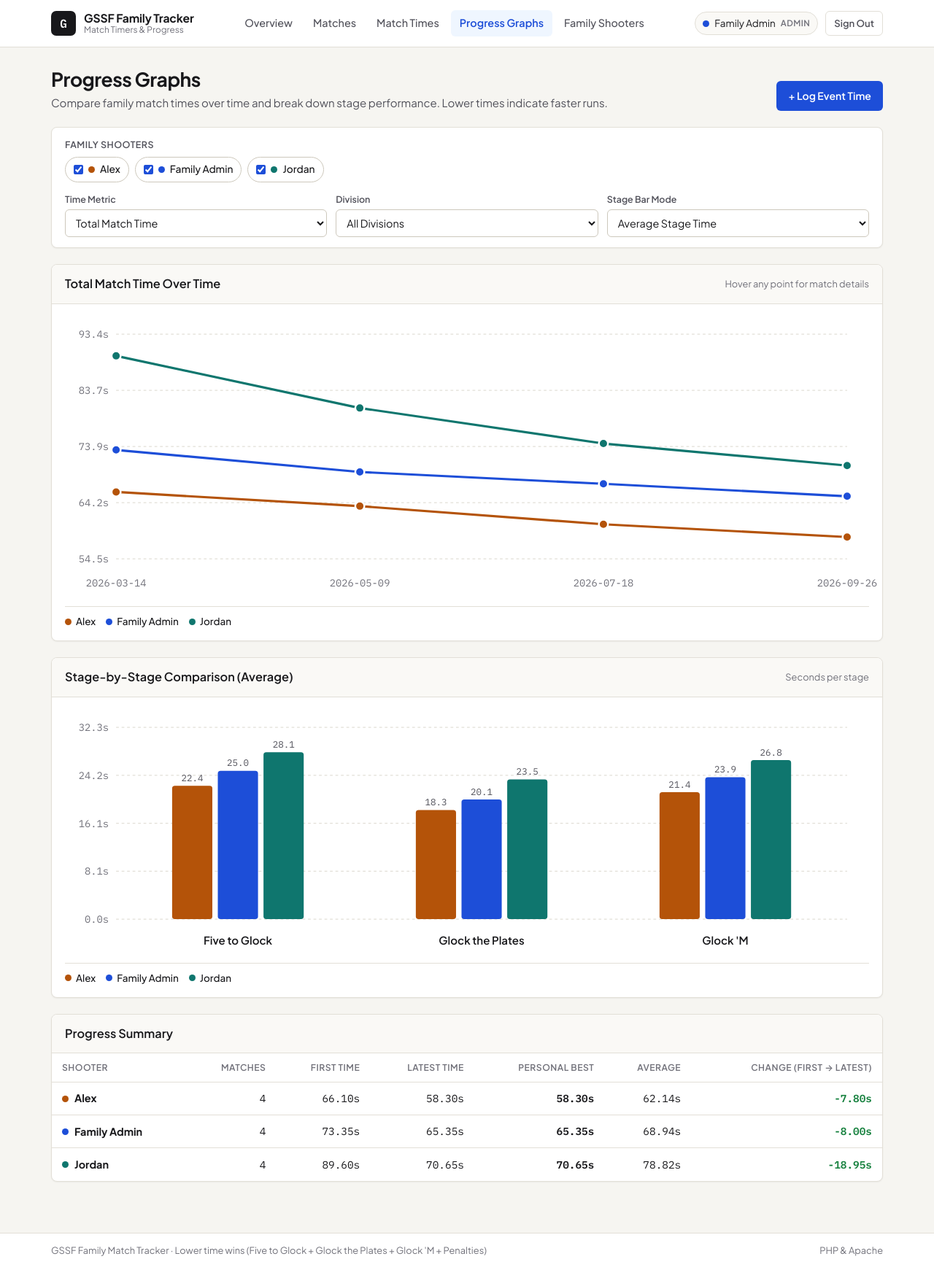
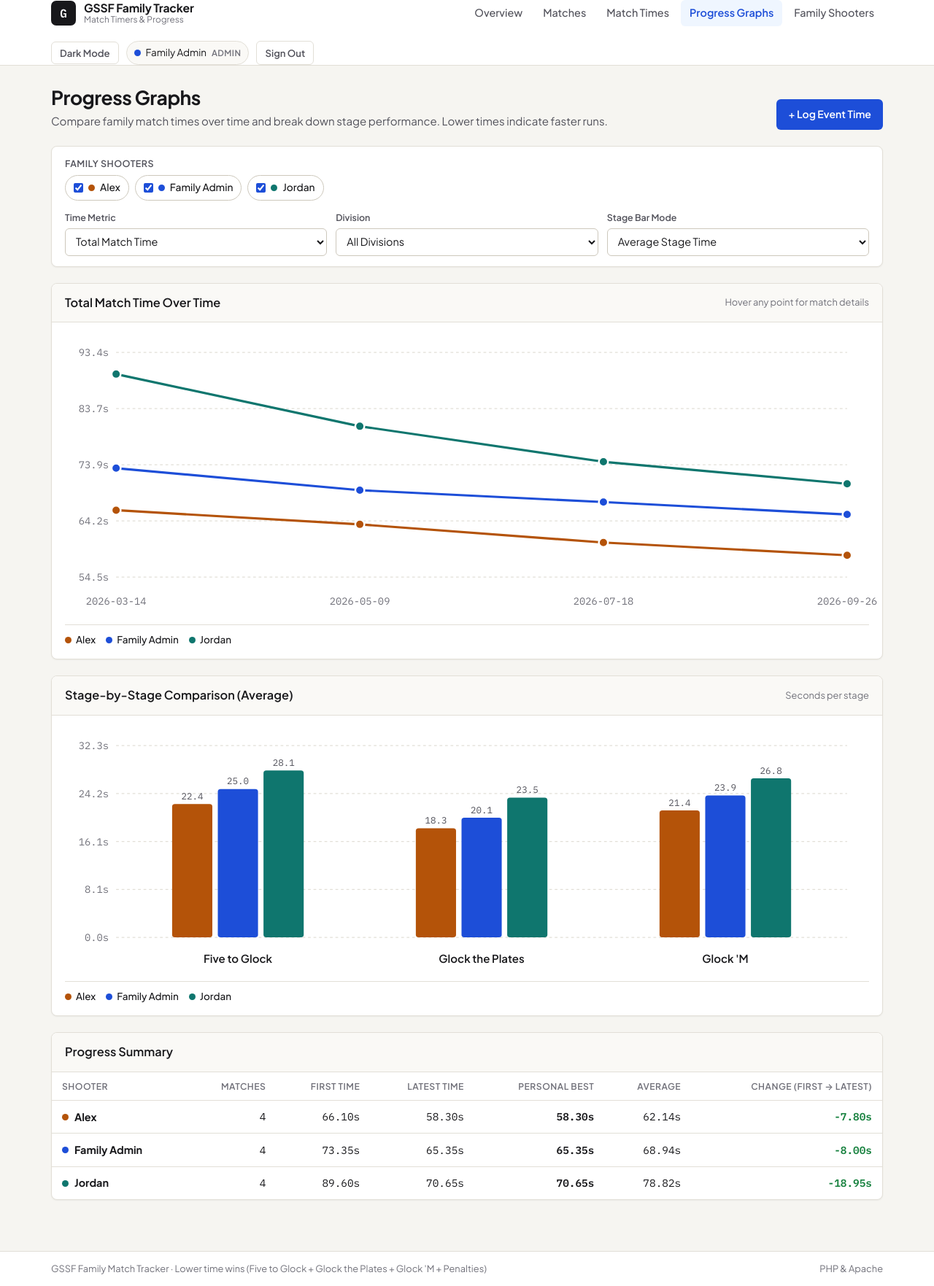
Before and after one commit to tallnatt/GSSF, a PHP site: page /compare.php in a window 1280 px wide. Shown: the whole page at 73% size. Before the commit the page ends 1722 px from the top, so only its background shows below. Run offline with PHP 8.4, Linux system fonts and the light colour scheme; the visitor is signed in with stand-in values (Sample User, id 1).

Commit message:
Add persistent Light/Dark mode toggle across all pages and charts

```diff
--- a/assets/js/app.js
+++ b/assets/js/app.js
@@ -1,4 +1,20 @@
 document.addEventListener('DOMContentLoaded', () => {
+    const themeToggleBtn = document.getElementById('btn-theme-toggle');
+    if (themeToggleBtn) {
+        const syncThemeLabel = () => {
+            const cur = document.documentElement.getAttribute('data-theme') || 'light';
+            themeToggleBtn.textContent = cur === 'dark' ? 'Light Mode' : 'Dark Mode';
+        };
+        syncThemeLabel();
+        themeToggleBtn.addEventListener('click', () => {
+            const cur = document.documentElement.getAttribute('data-theme') || 'light';
+            const next = cur === 'dark' ? 'light' : 'dark';
+            document.documentElement.setAttribute('data-theme', next);
+            localStorage.setItem('gssf_theme', next);
+            syncThemeLabel();
+        });
+    }
+
     const openModal = (modalId) => {
         const modal = document.getElementById(modalId);
         if (modal) {
--- a/assets/js/charts.js
+++ b/assets/js/charts.js
@@ -133,8 +133,8 @@ document.addEventListener('DOMContentLoaded', () => {
         // Gridlines & Y labels
         yTicks.forEach((v) => {
             const y = yForVal(v).toFixed(1);
-            svg += `<line x1="${margin.left}" y1="${y}" x2="${width - margin.right}" y2="${y}" stroke="#e2dfd7" stroke-dasharray="3,3" />`;
-            svg += `<text x="${margin.left - 8}" y="${Number(y) + 4}" text-anchor="end" font-size="11" fill="#71717a" font-family="IBM Plex Mono, monospace">${v.toFixed(1)}s</text>`;
+            svg += `<line x1="${margin.left}" y1="${y}" x2="${width - margin.right}" y2="${y}" stroke="var(--border)" stroke-dasharray="3,3" />`;
+            svg += `<text x="${margin.left - 8}" y="${Number(y) + 4}" text-anchor="end" font-size="11" fill="var(--text-faint)" font-family="IBM Plex Mono, monospace">${v.toFixed(1)}s</text>`;
         });
 
         // X-axis labels
@@ -143,7 +143,7 @@ document.addEventListener('DOMContentLoaded', () => {
         dates.forEach((d, idx) => {
             if (idx % step !== 0 && idx !== dates.length - 1) return;
             const x = xForDate(d).toFixed(1);
-            svg += `<text x="${x}" y="${height - 14}" text-anchor="middle" font-size="11" fill="#71717a" font-family="IBM Plex Mono, monospace">${escapeHtml(d)}</text>`;
+            svg += `<text x="${x}" y="${height - 14}" text-anchor="middle" font-size="11" fill="var(--text-faint)" font-family="IBM Plex Mono, monospace">${escapeHtml(d)}</text>`;
         });
 
         // Series lines & points
@@ -164,7 +164,7 @@ document.addEventListener('DOMContentLoaded', () => {
                 const cx = xForDate(p.match_date).toFixed(1);
                 const cy = yForVal(Number(p[metric])).toFixed(1);
                 const val = Number(p[metric]).toFixed(2);
-                svg += `<circle class="js-chart-pt" cx="${cx}" cy="${cy}" r="5" fill="${escapeHtml(series.color)}" stroke="#ffffff" stroke-width="2"
+                svg += `<circle class="js-chart-pt" cx="${cx}" cy="${cy}" r="5" fill="${escapeHtml(series.color)}" stroke="var(--surface)" stroke-width="2"
                     data-shooter="${escapeHtml(series.name)}"
                     data-match="${escapeHtml(p.match_name)}"
                     data-date="${escapeHtml(p.match_date)}"
@@ -260,8 +260,8 @@ document.addEventListener('DOMContentLoaded', () => {
         for (let i = 0; i <= 4; i++) {
             const v = (maxVal * i) / 4;
             const y = yForVal(v).toFixed(1);
-            svg += `<line x1="${margin.left}" y1="${y}" x2="${width - margin.right}" y2="${y}" stroke="#e2dfd7" stroke-dasharray="3,3" />`;
-            svg += `<text x="${margin.left - 8}" y="${Number(y) + 4}" text-anchor="end" font-size="11" fill="#71717a" font-family="IBM Plex Mono, monospace">${v.toFixed(1)}s</text>`;
+            svg += `<line x1="${margin.left}" y1="${y}" x2="${width - margin.right}" y2="${y}" stroke="var(--border)" stroke-dasharray="3,3" />`;
+            svg += `<text x="${margin.left - 8}" y="${Number(y) + 4}" text-anchor="end" font-size="11" fill="var(--text-faint)" font-family="IBM Plex Mono, monospace">${v.toFixed(1)}s</text>`;
         }
 
         const groupW = plotW / stages.length;
@@ -275,7 +275,7 @@ document.addEventListener('DOMContentLoaded', () => {
             const groupX = margin.left + sIdx * groupW;
             const startX = groupX + (groupW - totalBarsW) / 2;
 
-            svg += `<text x="${(groupX + groupW / 2).toFixed(1)}" y="${height - 12}" text-anchor="middle" font-size="12" font-weight="600" fill="#18181b">${escapeHtml(st.label)}</text>`;
+            svg += `<text x="${(groupX + groupW / 2).toFixed(1)}" y="${height - 12}" text-anchor="middle" font-size="12" font-weight="600" fill="var(--text)">${escapeHtml(st.label)}</text>`;
 
             shooters.forEach((sh, shIdx) => {
                 const val = computed.get(sh.id)[st.key];
@@ -283,7 +283,7 @@ document.addEventListener('DOMContentLoaded', () => {
                 const y = yForVal(val);
                 const h = margin.top + plotH - y;
                 svg += `<rect x="${x.toFixed(1)}" y="${y.toFixed(1)}" width="${barW.toFixed(1)}" height="${Math.max(1, h).toFixed(1)}" rx="3" fill="${escapeHtml(sh.color)}" />`;
-                svg += `<text x="${(x + barW / 2).toFixed(1)}" y="${(y - 5).toFixed(1)}" text-anchor="middle" font-size="10" fill="#52525b" font-family="IBM Plex Mono, monospace">${val.toFixed(1)}</text>`;
+                svg += `<text x="${(x + barW / 2).toFixed(1)}" y="${(y - 5).toFixed(1)}" text-anchor="middle" font-size="10" fill="var(--text-muted)" font-family="IBM Plex Mono, monospace">${val.toFixed(1)}</text>`;
             });
         });
 
--- a/src/layout.php
+++ b/src/layout.php
@@ -22,6 +22,13 @@ function render_header(string $title, string $activeNav, array $user, Auth $auth
     <link rel="preconnect" href="https://fonts.googleapis.com">
     <link rel="preconnect" href="https://fonts.gstatic.com" crossorigin>
     <link href="https://fonts.googleapis.com/css2?family=IBM+Plex+Mono:wght@400;500;600&family=Plus+Jakarta+Sans:wght@400;500;600;700&display=swap" rel="stylesheet">
+    <script>
+        (function(){
+            var t = localStorage.getItem('gssf_theme');
+            if (!t) { t = window.matchMedia('(prefers-color-scheme: dark)').matches ? 'dark' : 'light'; }
+            document.documentElement.setAttribute('data-theme', t);
+        })();
+    </script>
     <link rel="stylesheet" href="assets/css/style.css">
 </head>
 <body>
@@ -44,6 +51,7 @@ function render_header(string $title, string $activeNav, array $user, Auth $auth
         </nav>
 
         <div class="user-menu">
+            <button type="button" id="btn-theme-toggle" class="btn btn-ghost btn-sm" aria-label="Toggle light or dark mode">Dark Mode</button>
             <span class="user-pill">
                 <span class="color-dot" style="background-color: <?= $userColor ?>;"></span>
                 <span class="user-name"><?= $displayName ?></span>
```
Also changed, not shown: assets/css/style.css (+53 -0 lines), login.php (+28 -0 lines).
